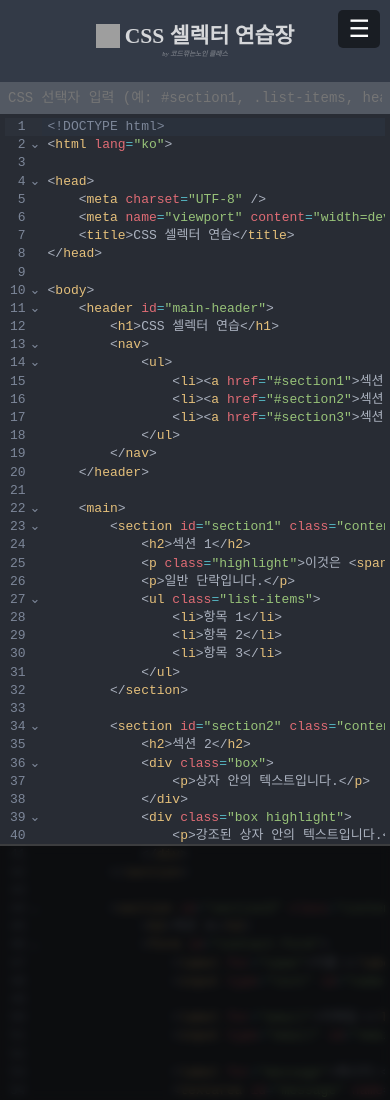
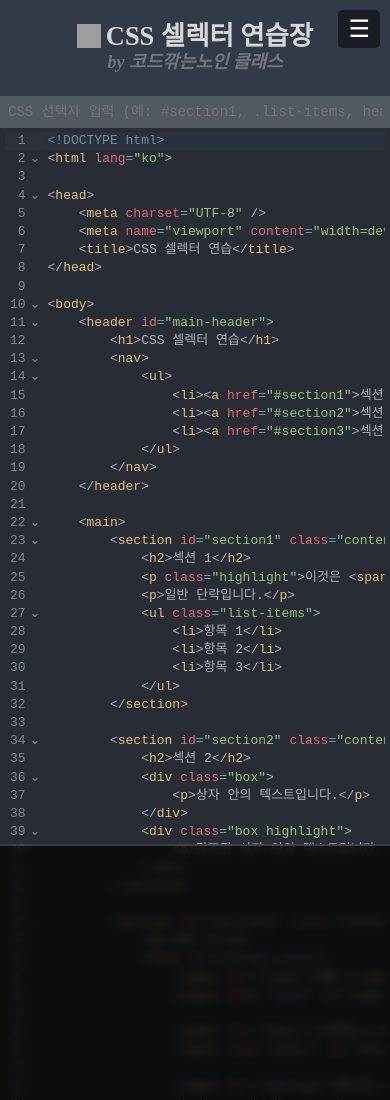
Before and after one commit to kstost/selector-playground, a website built with webpack: page src/index.html in a window 390 px wide. Shown: the top 1100 px of the page. Built offline with nearby package versions, Linux system fonts and the light colour scheme; grey boxes are pictures that could not be loaded.

Commit message:
업데이트

```diff
--- a/src/index.html
+++ b/src/index.html
@@ -85,7 +85,6 @@
 
         .subtitle {
             margin: 5px 0 0 0;
-            font-size: 0.5em;
             line-height: 1;
         }
 
@@ -93,7 +92,7 @@
         .subtitle,
         .subtitle a {
             text-align: center;
-            font-size: 0.7em;
+            font-size: 0.75em;
             color: rgba(255, 255, 255, 0.3);
             margin: 0;
             padding: 0px;
@@ -114,13 +113,13 @@
             }
 
             .main-title {
-                font-size: 0.9em;
+                font-size: 1.1em;
                 line-height: 24px;
                 /* 축소된 이미지 높이와 동일하게 설정 */
             }
 
             .subtitle {
-                font-size: 0.4em;
+                font-size: 1em;
             }
 
             #css-selector-input {
```
